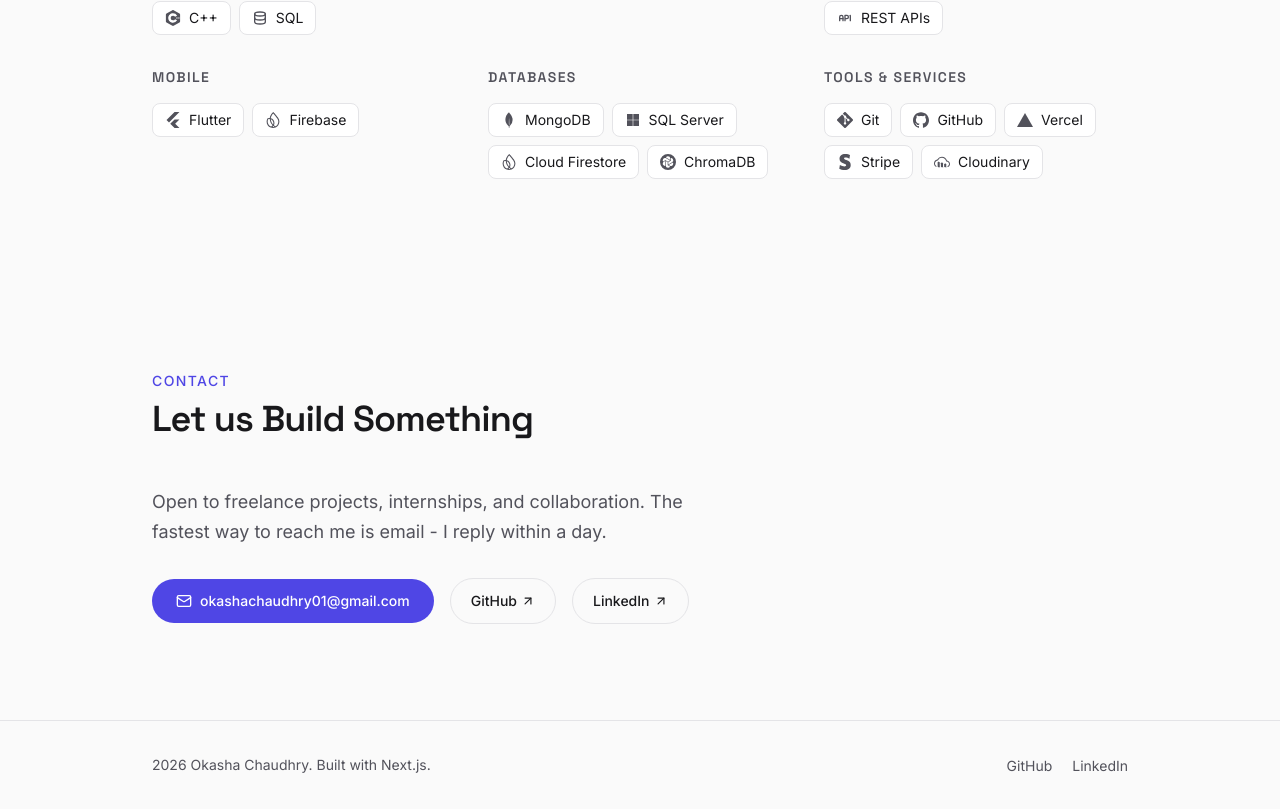
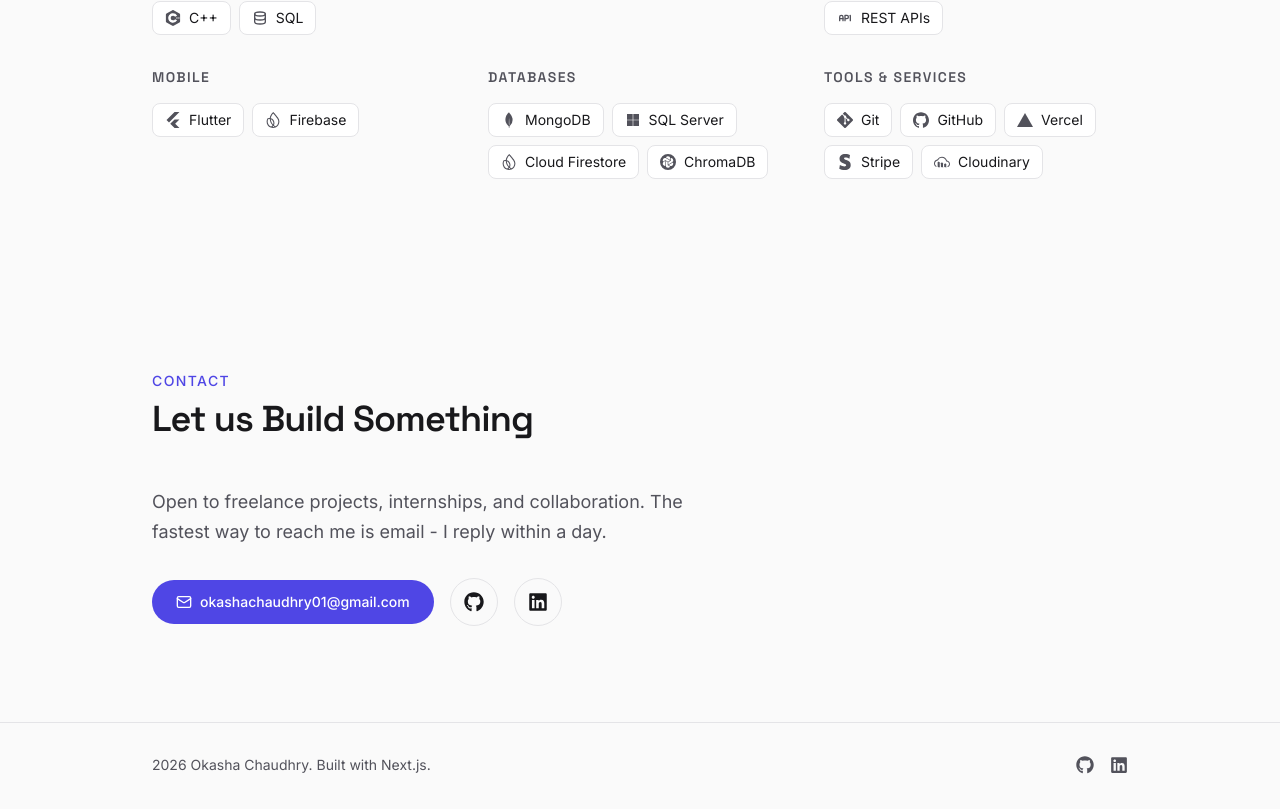
Before and after one commit to Okasha-Chaudhry/portfolio, a Next.js app: page / in a window 1280 px wide. Shown: the part 3747-4556 px from the top of the page. Built offline with nearby package versions, Linux system fonts and the light colour scheme.

Commit message:
feat: replace social text links with brand icons

```diff
--- a/src/components/layout/Footer.tsx
+++ b/src/components/layout/Footer.tsx
@@ -5,10 +5,12 @@
     <footer className="border-t border-border">
       <div className="mx-auto flex max-w-5xl flex-col items-center justify-between gap-4 px-6 py-8 sm:flex-row">
         <p className="text-sm text-muted">{new Date().getFullYear()} {siteConfig.name}. Built with Next.js.</p>
-        <ul className="flex items-center gap-5">
+        <ul className="flex items-center gap-4">
           {siteConfig.socials.map((social) => (
             <li key={social.label}>
-              <a href={social.url} target="_blank" rel="noopener noreferrer" className="text-sm text-muted transition-colors hover:text-foreground">{social.label}</a>
+              <a href={social.url} target="_blank" rel="noopener noreferrer" aria-label={social.label} title={social.label} className="text-muted transition-colors hover:text-foreground">
+                {social.icon ? <social.icon size={18} aria-hidden="true" /> : social.label}
+              </a>
             </li>
           ))}
         </ul>
--- a/src/components/sections/Contact.tsx
+++ b/src/components/sections/Contact.tsx
@@ -1,7 +1,7 @@
 "use client";
 
 import { motion } from "framer-motion";
-import { Mail, ArrowUpRight } from "lucide-react";
+import { Mail } from "lucide-react";
 import { SectionTitle } from "@/components/ui/SectionTitle";
 import { siteConfig } from "@/data/site";
 
@@ -18,9 +18,8 @@
               {siteConfig.email}
             </a>
             {siteConfig.socials.map((social) => (
-              <a key={social.label} href={social.url} target="_blank" rel="noopener noreferrer" className="inline-flex items-center gap-1 rounded-full border border-border px-5 py-3 text-sm font-medium transition-colors hover:bg-surface">
-                {social.label}
-                <ArrowUpRight size={14} aria-hidden="true" />
+              <a key={social.label} href={social.url} target="_blank" rel="noopener noreferrer" aria-label={social.label} title={social.label} className="flex h-12 w-12 items-center justify-center rounded-full border border-border transition-colors hover:border-accent/50 hover:bg-surface">
+                {social.icon && <social.icon size={20} aria-hidden="true" />}
               </a>
             ))}
           </div>
--- a/src/data/site.ts
+++ b/src/data/site.ts
@@ -1,4 +1,5 @@
 import type { SiteConfig } from "@/types";
+import { FaGithub, FaLinkedin } from "react-icons/fa";
 
 export const siteConfig: SiteConfig = {
   name: "Okasha Chaudhry",
@@ -10,7 +11,7 @@
   email: "okashachaudhry01@gmail.com",
   resumeUrl: "/resume.pdf",
   socials: [
-    { label: "GitHub", url: "https://github.com/Okasha-Chaudhry" },
-    { label: "LinkedIn", url: "https://www.linkedin.com/in/okasha-chaudhry-361614354/" },
+    { label: "GitHub", url: "https://github.com/Okasha-Chaudhry", icon: FaGithub },
+    { label: "LinkedIn", url: "https://www.linkedin.com/in/okasha-chaudhry-361614354/", icon: FaLinkedin },
   ],
 };
--- a/src/types/index.ts
+++ b/src/types/index.ts
@@ -53,6 +53,7 @@
 
 export interface SocialLink {
   label: string;
+  icon?: IconType;
   url: string;
 }
 
```
